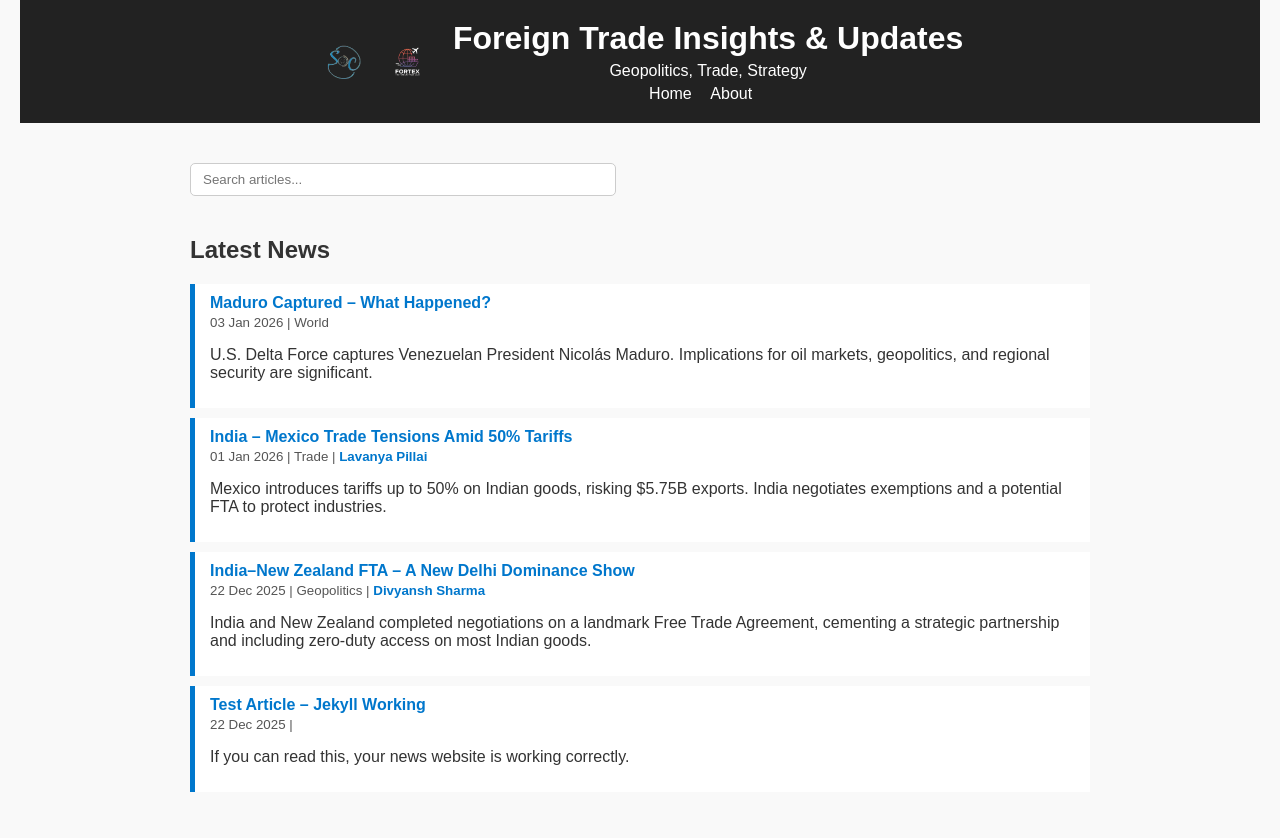
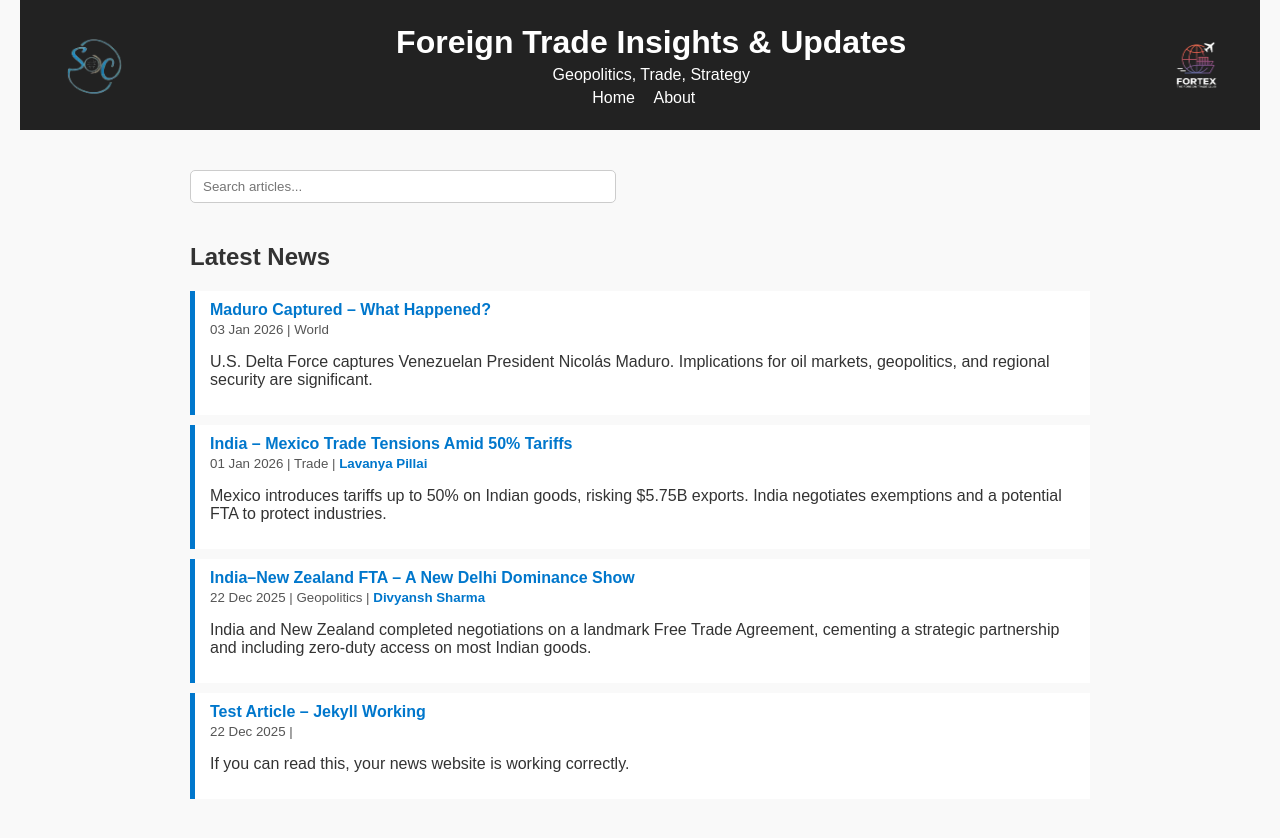
Before and after one commit to WSP-17/WSP-17.github.io, a Jekyll site: the page built from index.html, in a window 1280 px wide. Shown: the top 838 px of the page. Built offline with Jekyll 4.4.1, drawn with Linux system fonts in a browser that asks for light colours.

Commit message:
Update default.html

```diff
--- a/_layouts/default.html
+++ b/_layouts/default.html
@@ -18,20 +18,20 @@
 <body>
 
 <header>
-  <div style="display:flex; align-items:center; justify-content:center; gap:25px; flex-wrap:wrap;">
+  <div style="
+    display:grid;
+    grid-template-columns: auto 1fr auto;
+    align-items:center;
+    padding: 0 30px;
+  ">
 
-    <!-- Logos -->
-    <div style="display:flex; align-items:center; gap:15px;">
-      <img src="{{ '/assets/images/logos/college-logo.png' | relative_url }}"
-           alt="College Logo"
-           style="height:55px;">
-      <img src="{{ '/assets/images/logos/club-logo.png' | relative_url }}"
-           alt="Club Logo"
-           style="height:55px;">
-    </div>
+    <!-- Left logo -->
+    <img src="{{ '/assets/images/logos/college-logo.png' | relative_url }}"
+         alt="College Logo"
+         style="height:90px;">
 
-    <!-- Title + nav -->
-    <div>
+    <!-- Center content -->
+    <div style="text-align:center;">
       <h1 style="margin:0;">{{ site.title }}</h1>
       <p style="margin:5px 0;">{{ site.description }}</p>
       <nav>
@@ -39,6 +39,11 @@
         <a href="{{ '/about/' | relative_url }}">About</a>
       </nav>
     </div>
+
+    <!-- Right logo -->
+    <img src="{{ '/assets/images/logos/club-logo.png' | relative_url }}"
+         alt="Club Logo"
+         style="height:90px;">
 
   </div>
 </header>
```
